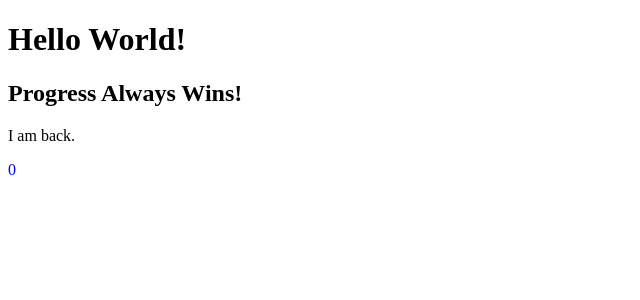
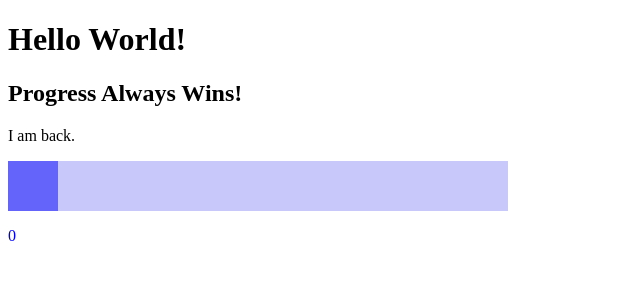
Before and after one commit to OlehKozubJS/new-era-project, a React (Create React App) app: page / in a window 1280 px wide. Shown: the top 300 px of the page, without its empty margins (0-640 px from the left). Built offline with nearby package versions, Linux system fonts and the light colour scheme.

Commit message:
add linear parameters for the range and usesState

```diff
--- a/src/App.jsx
+++ b/src/App.jsx
@@ -3,6 +3,9 @@ import { useState } from "react";
 import { RangeField, RangeDial, RangeIndicator } from "./style";
 
 const App = () => {
+  const [] = useState();
+  const [] = useState();
+
   return (
     <>
       <h1>Hello World!</h1>
--- a/src/style/style.module.css
+++ b/src/style/style.module.css
@@ -1,8 +1,12 @@
 .RangeField {
+  width: 500px;
+  height: 50px;
   background-color: rgb(200, 200, 250);
 }
 
 .RangeDial {
+  width: 50px;
+  height: 50px;
   background-color: rgb(100, 100, 250);
 }
 
```
